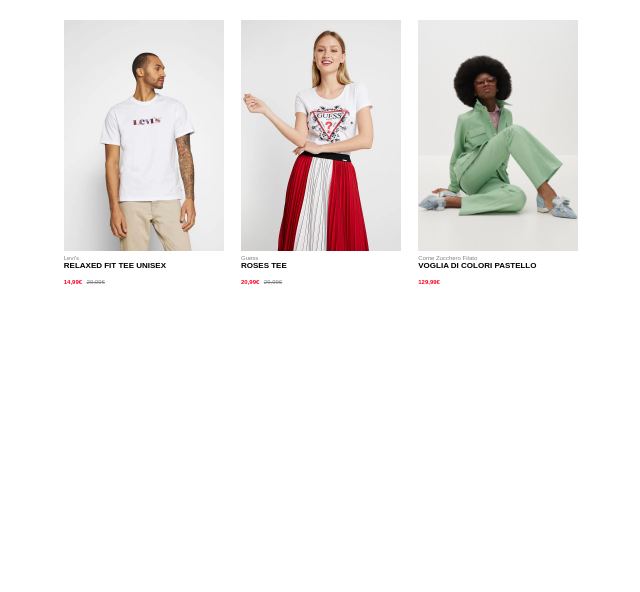
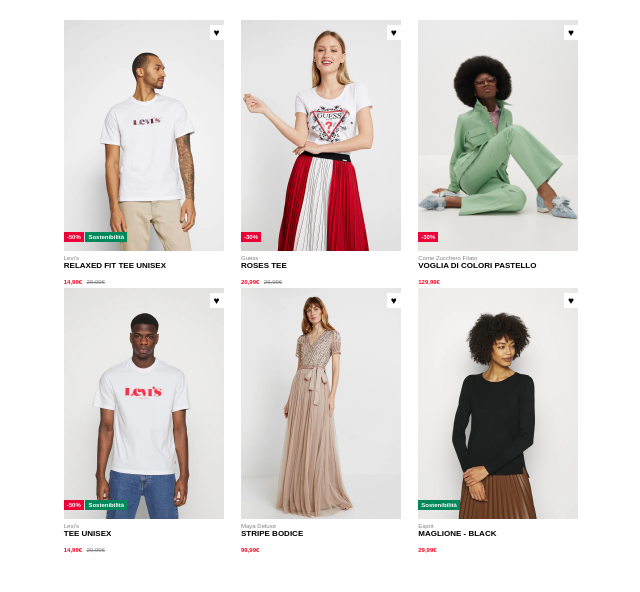
Before and after one commit to MorenaMastromarino/html-css-boolando, a plain HTML site: page index.html in a window 1280 px wide. Shown: the whole page, without its empty margins (319-959 px from the left). Drawn offline with Linux system fonts and the light colour scheme.

Commit message:
add second row and labels

```diff
--- a/css/style.css
+++ b/css/style.css
@@ -57,3 +57,41 @@ img {
   font-size: 6px;
   color: grey;
 }
+
+/* labels */
+.image {
+  position: relative;
+}
+
+.heart::after {
+  content: '\02665';
+  position: absolute;
+  top: 5px;
+  right: 0;
+  background-color: white;
+  padding: 2px 4px;
+  font-size: 10px;
+}
+
+.label .discount::after {
+  content: '\00025';
+}
+
+.label {
+  position: absolute;
+  left: 0;
+  bottom: 15px;
+  font-size: 6px;
+  color: white;
+  font-weight: bold;
+}
+
+.label .discount {
+  background-color: #EB0037;
+  padding: 2px 3px;
+}
+
+.label .sostenibile {
+  background-color: #00875A;
+  padding: 2px 3px;
+}
--- a/index.html
+++ b/index.html
@@ -12,21 +12,39 @@
   <div class="container">
     <!-- prima riga -->
     <div class="row">
+
+      <!-- prima immagine -->
       <div class="card">
         <div class="image a">
           <img src="img/1.webp" alt="Levi's fit tee">
+
+          <span class="heart"></span>
+          <div class="label">
+            <span class="discount">-50</span>
+            <span class="sostenibile">Sostenibilità</span>
+          </div>
+
         </div>
         <div class="caption">
           <div class="brand">Levi's</div>
           <div class="name">relaxed fit tee unisex</div>
           <span class="price">14,99</span> <span class="price-del">29,99</span>
+
         </div>
       </div>
 
+      <!-- seconda immagine -->
       <div class="card">
         <div class="image a">
           <img src="img/2.webp" alt="Guess roses tee">
+
+          <span class="heart"></span>
+          <div class="label">
+            <span class="discount">-30</span>
+          </div>
+
         </div>
+
         <div class="caption">
           <div class="brand">Guess</div>
           <div class="name">roses tee</div>
@@ -34,9 +52,16 @@
         </div>
       </div>
 
+      <!-- terza immagine -->
       <div class="card">
         <div class="image a">
           <img src="img/3.webp" alt="Zucchero filato pastello">
+
+          <span class="heart"></span>
+          <div class="label">
+            <span class="discount">-30</span>
+          </div>
+
         </div>
         <div class="caption">
           <div class="brand">Come Zucchero Filato</div>
@@ -47,6 +72,66 @@
 
     </div>
 
+   <!-- seconda riga -->
+    <div class="row">
+
+      <!-- quarta immagine -->
+      <div class="card">
+        <div class="image a">
+          <img src="img/4.webp" alt="Levi's tee unisex">
+
+          <span class="heart"></span>
+          <div class="label">
+            <span class="discount">-50</span>
+            <span class="sostenibile">Sostenibilità</span>
+          </div>
+
+        </div>
+        <div class="caption">
+          <div class="brand">Levi's</div>
+          <div class="name">tee unisex</div>
+          <span class="price">14,99</span> <span class="price-del">29,99</span>
+
+        </div>
+      </div>
+
+      <!-- quinta immagine -->
+      <div class="card">
+        <div class="image a">
+          <img src="img/5.webp" alt="Maya deluxe bodice">
+
+          <span class="heart"></span>
+
+        </div>
+
+        <div class="caption">
+          <div class="brand">Maya Deluxe</div>
+          <div class="name">stripe bodice</div>
+          <span class="price">99,99</span>
+        </div>
+      </div>
+
+      <!-- sesta immagine -->
+      <div class="card">
+        <div class="image a">
+          <img src="img/6.webp" alt="Esprit maglione">
+
+          <span class="heart"></span>
+          <div class="label">
+            <span class="sostenibile">Sostenibilità</span>
+          </div>
+
+        </div>
+        <div class="caption">
+          <div class="brand">Esprit</div>
+          <div class="name">maglione - black</div>
+          <span class="price">29,99</span>
+        </div>
+      </div>
+
+    </div>
+
+
   </div>
 
 </body>
```
